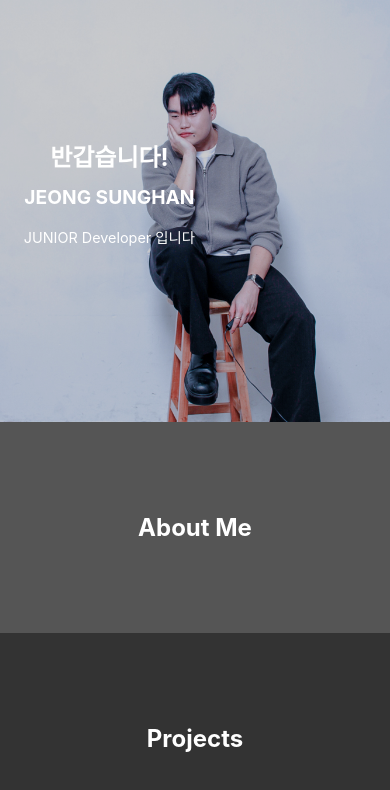
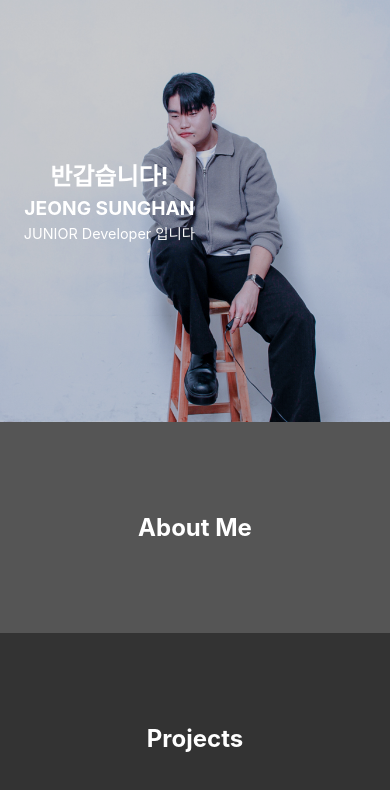
Before and after one commit to JeongSunghan/JeongSunghan.github.io, a React (Create React App) app: page / in a window 390 px wide. Shown: the top 790 px of the page. Built offline with nearby package versions, Linux system fonts and the light colour scheme.

Commit message:
project update

```diff
--- a/src/data/projectsData.js
+++ b/src/data/projectsData.js
@@ -20,7 +20,7 @@ const projectsData = [
   {
     id: 3,
     title: "PortFolio - Toy",
-    description: "리액트를 활용한 저의 첫 포트폴리오 입니다.",
+    description: "React를 활용한 저의 첫 포트폴리오 입니다.",
     img: require("../assets/image/project6.png"),
     link: "https://github.com/JeongSunghan/JeongSunghan.github.io",
   },
@@ -28,7 +28,7 @@ const projectsData = [
   {
     id: 4,
     title: "ReactPlayer - Toy",
-    description: "리액트를 활용한 뮤직 플레이어입니다. (개발 중)",
+    description: "React / YouTube API 활용한 뮤직 플레이어입니다. ",
     img: require("../assets/image/project4.png"),
     link: "https://github.com/JeongSunghan/react-music-player",
   },
--- a/src/styles/Home.css
+++ b/src/styles/Home.css
@@ -1,3 +1,4 @@
+/* 전체 레이아웃 설정 */
 .home-container {
   display: flex;
   flex-direction: row;
@@ -7,19 +8,17 @@
 
 /* 좌측 섹션 (이미지 및 텍스트) */
 .home-left-section {
-  flex: 0.4; /* 왼쪽 섹션 너비를 40%로 설정 */
+  flex: 0.4;
   position: relative;
 }
 
-.home-image-container {
-  position: relative;
+.home-image-container,
+.home-profile-image {
   width: 100%;
   height: 100%;
 }
 
 .home-profile-image {
-  width: 100%;
-  height: 100%;
   object-fit: cover;
   transition: filter 0.5s ease;
   filter: brightness(65%);
@@ -29,6 +28,7 @@
   filter: brightness(80%);
 }
 
+/* 텍스트 오버레이 설정 */
 .home-text-overlay {
   position: absolute;
   top: 50%;
@@ -38,32 +38,31 @@
   text-align: center;
 }
 
+.home-text-overlay h1,
+.home-text-overlay h2,
+.home-text-overlay p {
+  margin: 0;
+  opacity: 0;
+  animation: home-fadeInDown 1s ease forwards;
+}
+
 .home-text-overlay h1 {
   font-size: 3rem;
-  margin: 0;
-  animation: home-fadeInDown 1s ease forwards;
-  opacity: 0;
 }
 
 .home-text-overlay h2 {
   font-size: 2.5rem;
-  margin: 0.5rem 0;
-  animation: home-fadeInDown 1s ease forwards;
   animation-delay: 0.5s;
-  opacity: 0;
 }
 
 .home-text-overlay p {
   font-size: 1.5rem;
-  margin-top: 1rem;
-  animation: home-fadeInDown 1s ease forwards;
   animation-delay: 1s;
-  opacity: 0;
 }
 
 /* 우측 섹션 */
 .home-right-section {
-  flex: 0.6; /* 오른쪽 섹션 너비를 60%로 설정 */
+  flex: 0.6;
   display: flex;
   flex-direction: column;
 }
@@ -76,7 +75,7 @@
   cursor: pointer;
   position: relative;
   overflow: hidden;
-  transition: flex-grow 0.5s ease;
+  transition: flex-grow 0.5s ease, background-color 0.3s ease;
 }
 
 .home-section h2 {
@@ -108,20 +107,20 @@
 }
 
 .home-about-me-section {
-  background-color: #555555;
+  background-color: #555;
 }
 
 .home-projects-section {
-  background-color: #333333;
+  background-color: #333;
 }
 
-/* 호버 시 섹션 확장 */
+/* 섹션 확장 효과 */
 .home-about-me-section:hover,
 .home-projects-section:hover {
   flex-grow: 1.1;
 }
 
-/* 애니메이션 정의 */
+/* 애니메이션 */
 @keyframes home-fadeInDown {
   to {
     opacity: 1;
@@ -140,10 +139,6 @@
     flex: none;
     width: 100%;
     height: 50vh;
-  }
-
-  .home-section {
-    flex: 1;
   }
 
   .home-text-overlay h1 {
```
